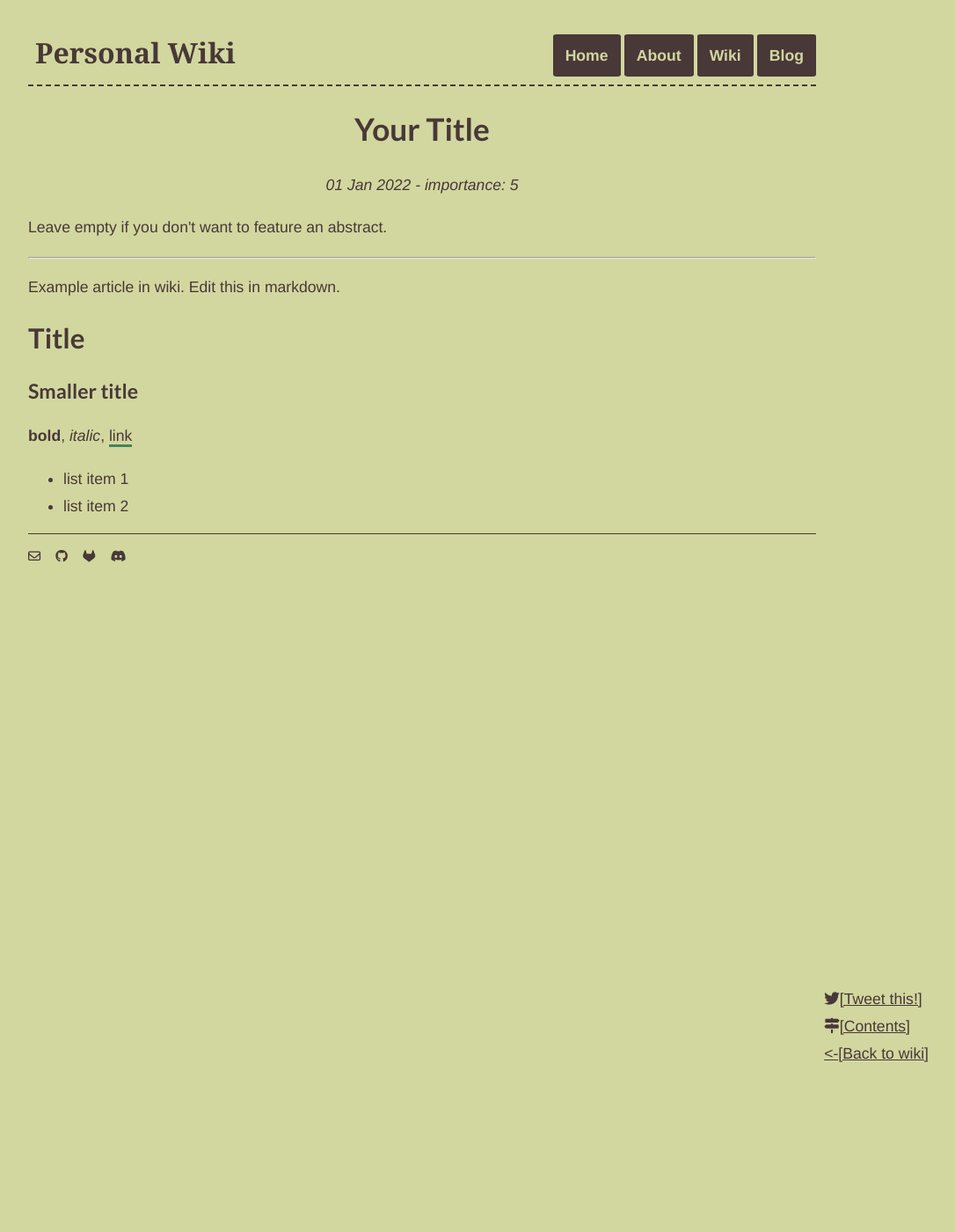
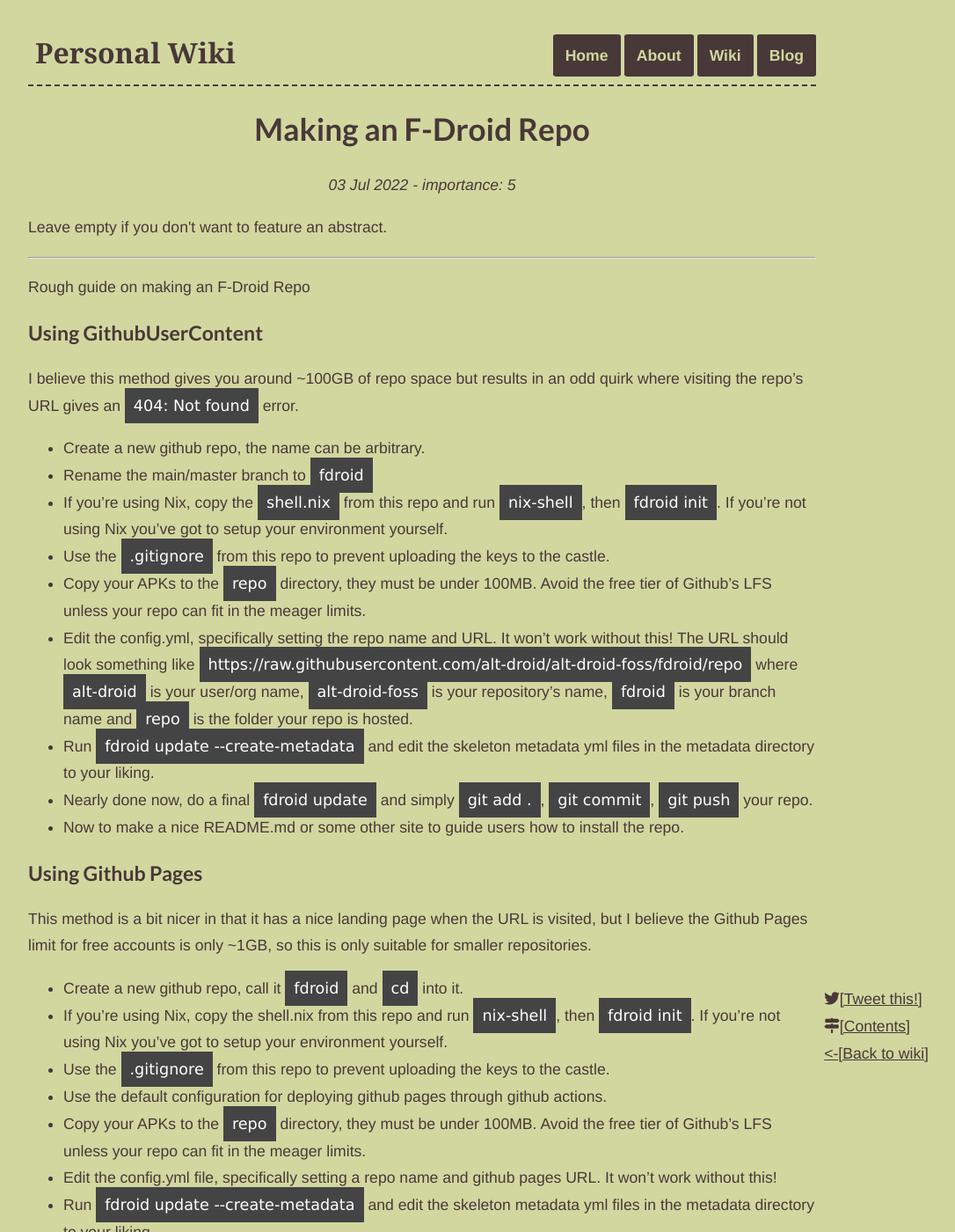
Before and after one commit to JoshuaFern/joshuafern.github.io, a Jekyll site: the page built from wiki/example-article.md, in a window 1280 px wide and 1400 px high. Shown: the whole window at 88% size, without its empty margins (160-1246 px from the left). Built offline with Jekyll 4.4.1, drawn with Linux system fonts in a browser that asks for light colours; nearby versions of some CDN libraries; some of the changed text lies outside the part shown.

Commit message:
second steps

```diff
--- a/wiki/example-article.md
+++ b/wiki/example-article.md
@@ -1,19 +1,53 @@
 ---
-title: "Your Title"
-date: 2022-01-01
-description: "A relevant description (Used for SEO and search)"
-tags: tag1, tag2, tag3, these are used for search
+title: "Making an F-Droid Repo"
+date: 2022-07-03
+description: "A rough guide to making an F-Droid Repository"
+tags: repo, f-droid, android, repository
 importance: 5
 abstract: "Leave empty if you don't want to feature an abstract. "
 ---
 
-Example article in wiki. Edit this in markdown.
+Rough guide on making an F-Droid Repo
 
-## Title
-### Smaller title
+### Using GithubUserContent
+
+I believe this method gives you around ~100GB of repo space but results in an odd quirk where visiting the repo's URL gives an `404: Not found` error.
+
+* Create a new github repo, the name can be arbitrary.
+* Rename the main/master branch to `fdroid`
+* If you're using Nix, copy the `shell.nix` from this repo and run `nix-shell`, then `fdroid init`. If you're not using Nix you've got to setup your environment yourself.
+* Use the `.gitignore` from this repo to prevent uploading the keys to the castle.
+* Copy your APKs to the `repo` directory, they must be under 100MB. Avoid the free tier of Github's LFS unless your repo can fit in the meager limits.
+* Edit the config.yml, specifically setting the repo name and URL. It won't work without this! The URL should look something like `https://raw.githubusercontent.com/alt-droid/alt-droid-foss/fdroid/repo` where `alt-droid` is your user/org name, `alt-droid-foss` is your repository's name, `fdroid` is your branch name and `repo` is the folder your repo is hosted.
+* Run `fdroid update --create-metadata` and edit the skeleton metadata yml files in the metadata directory to your liking.
+* Nearly done now, do a final `fdroid update` and simply `git add .`, `git commit`, `git push` your repo.
+* Now to make a nice README.md or some other site to guide users how to install the repo.
 
 
-**bold**, *italic*, [link](/somewhere)
+### Using Github Pages
 
-- list item 1
-- list item 2
+This method is a bit nicer in that it has a nice landing page when the URL is visited, but I believe the Github Pages limit for free accounts is only ~1GB, so this is only suitable for smaller repositories.
+
+* Create a new github repo, call it `fdroid` and `cd` into it.
+* If you're using Nix, copy the shell.nix from this repo and run `nix-shell`, then `fdroid init`. If you're not using Nix you've got to setup your environment yourself.
+* Use the `.gitignore` from this repo to prevent uploading the keys to the castle.
+* Use the default configuration for deploying github pages through github actions.
+* Copy your APKs to the `repo` directory, they must be under 100MB. Avoid the free tier of Github's LFS unless your repo can fit in the meager limits.
+* Edit the config.yml file, specifically setting a repo name and github pages URL. It won't work without this!
+* Run `fdroid update --create-metadata` and edit the skeleton metadata yml files in the metadata directory to your liking.
+* Nearly done now, do a final `fdroid update` and run the github action to launch your static site.
+
+## Resources
+
+### Discovery
+
+You can search itch by license, i.e.
+https://itch.io/games/code-gpl2/platform-android
+
+All the Pixel Dungeon Forks:
+https://github.com/Dominowood371/Pixel-Dungeon
+
+### Metadata
+
+* [Build Metadata Reference](https://f-droid.org/docs/Build_Metadata_Reference/)
+* [List of Licenses](https://gitlab.com/fdroid/fdroiddata/-/blob/master/stats/licenses.txt)
```
Also changed, not shown: wiki/index.html (+4 -7 lines).
